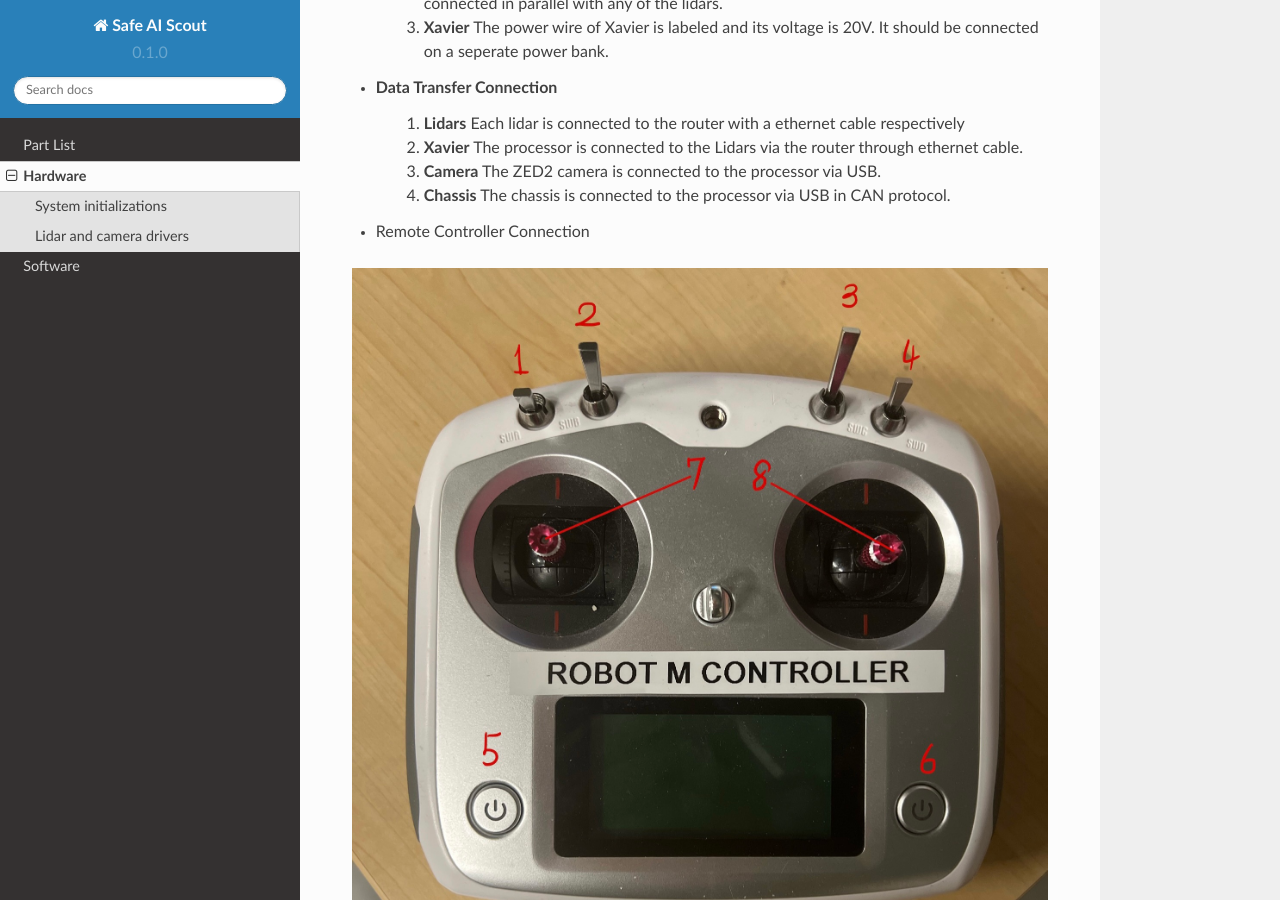
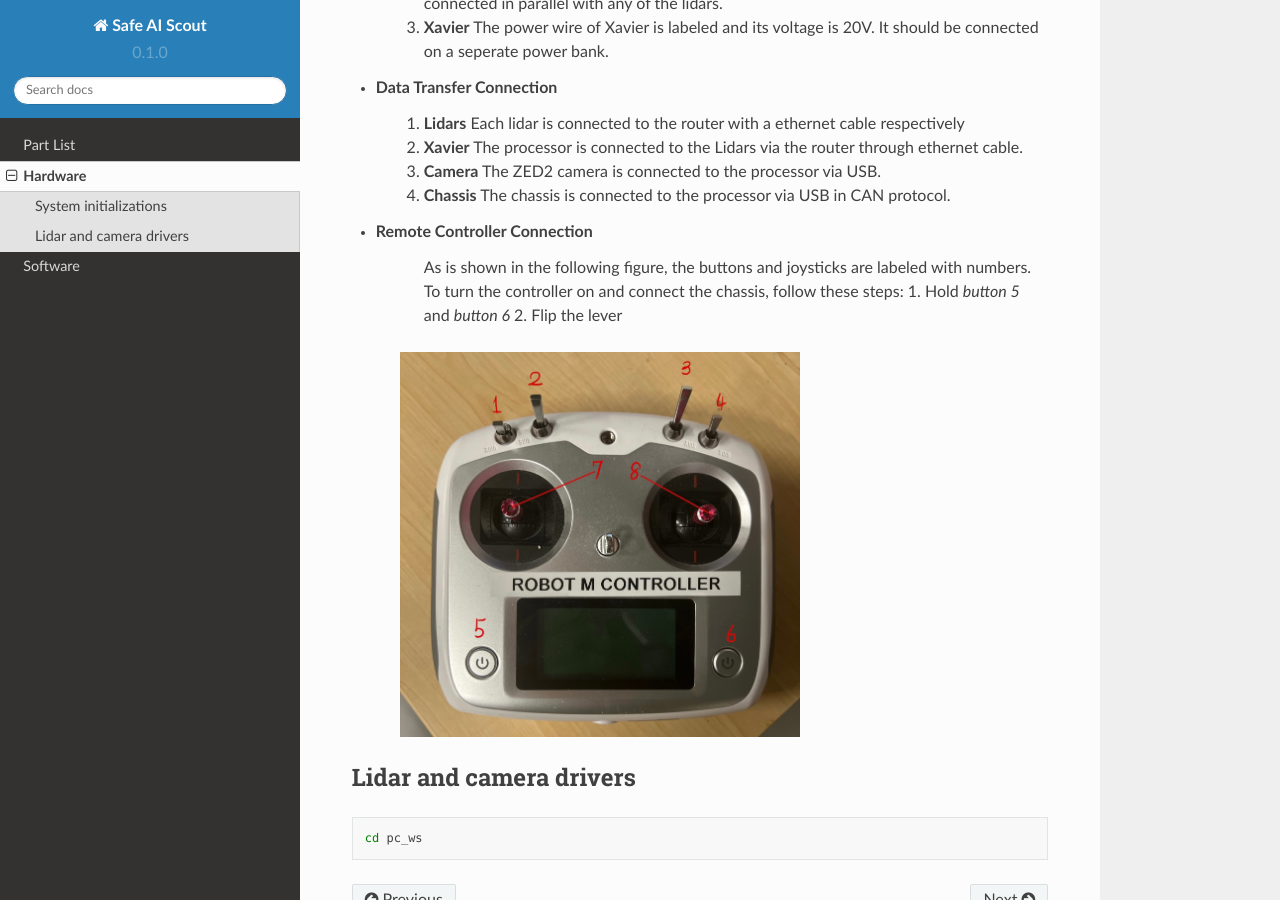
Before and after one commit to safeai-lab/SafeAI-Scout, a Sphinx documentation site: the page built from docs/source/hardware.rst, in a window 1280 px wide and 900 px high, scrolled down 380 px. Built offline with Sphinx 7.4.7 and the Read the Docs theme 2.0.0, drawn with Linux system fonts in a browser that asks for light colours; pages that are not in the unit, such as notebooks, are missing from menus.

Commit message:
Update hardware.rst

```diff
--- a/docs/source/hardware.rst
+++ b/docs/source/hardware.rst
@@ -24,7 +24,13 @@ System initializations
    4. **Chassis**
       The chassis is connected to the processor via USB in CAN protocol.
 * Remote Controller Connection
-.. image:: controller.jpg
+      As is shown in the following figure, the buttons and joysticks are labeled with numbers.
+      To turn the controller on and connect the chassis, follow these steps:
+      1. Hold `button 5` and `button 6`
+      2. Flip the lever
+   .. image:: controller.jpg
+      :width: 400px
+
 Lidar and camera drivers
 ------
 .. code:: bash
```
